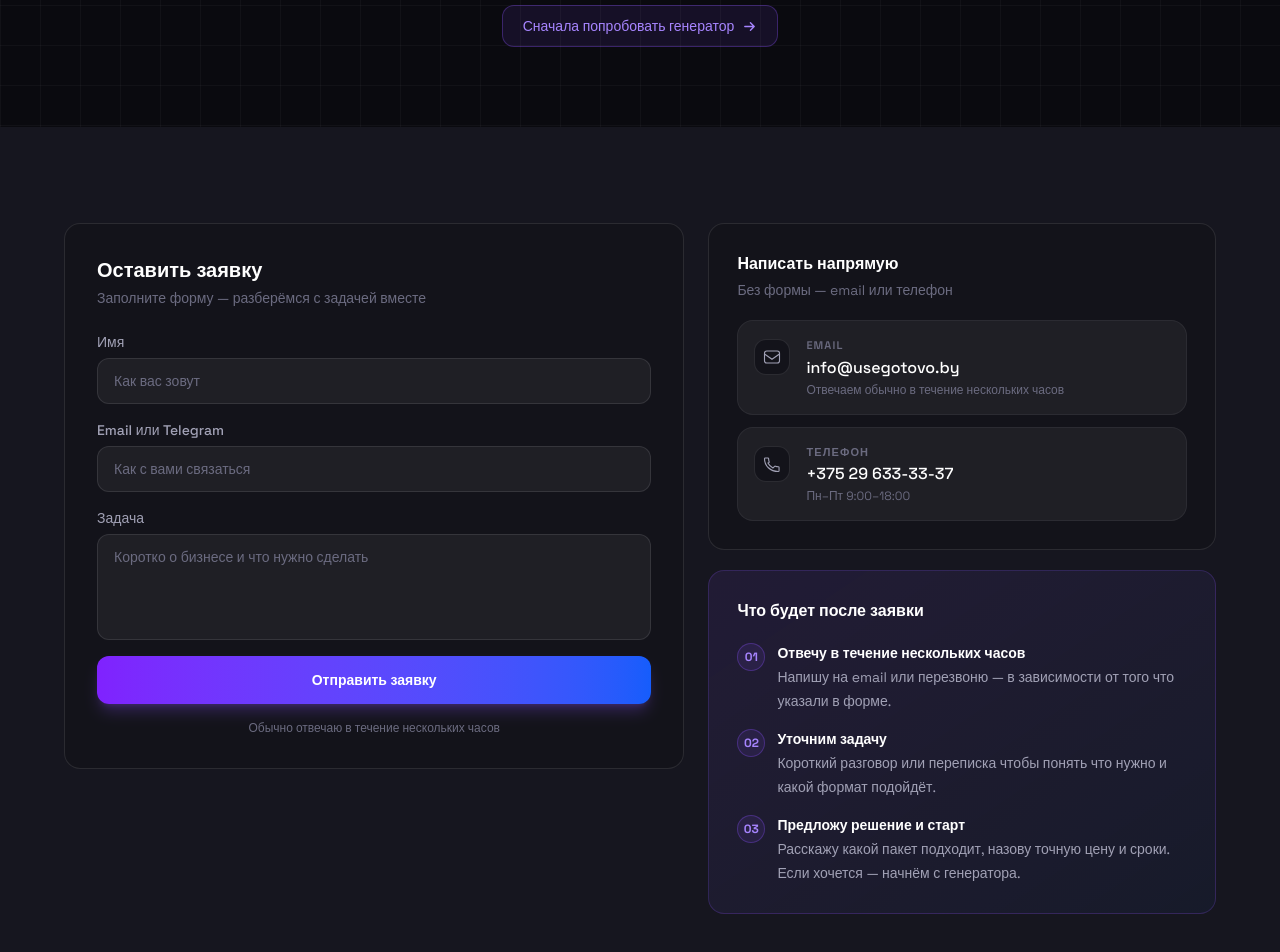
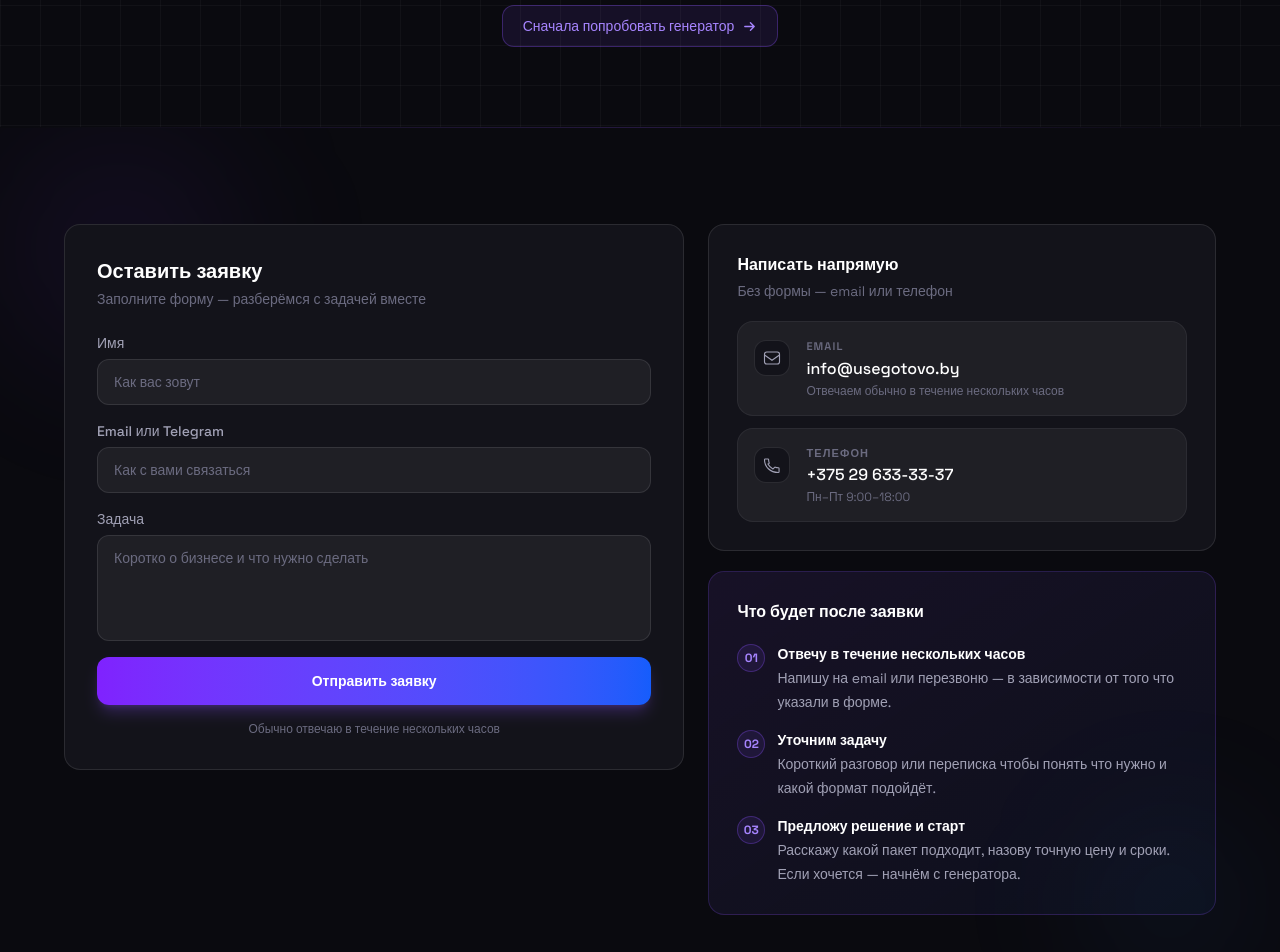
Before and after one commit to Artem-krivko/gotovo, a Next.js app: page /contacts in a window 1280 px wide. Shown: the part 380-1332 px from the top of the page. Built offline with nearby package versions, Linux system fonts and the light colour scheme; no server answers.

Commit message:
feat: акцентные метрики Hero + единый фон на contacts

```diff
--- a/app/contacts/page.tsx
+++ b/app/contacts/page.tsx
@@ -70,7 +70,14 @@ export default function ContactsPage() {
         </div>
       </section>
 
-      <section className="bg-[#16161F] px-4 py-16 sm:px-6 sm:py-24">
+      <div className="relative px-6" aria-hidden="true">
+        <div className="h-px bg-gradient-to-r from-transparent via-violet-500/20 to-transparent" />
+      </div>
+      <section className="relative overflow-hidden bg-[#0A0A0F] px-4 py-16 sm:px-6 sm:py-24">
+        <div className="pointer-events-none absolute -top-20 -left-20 h-[400px] w-[400px]" aria-hidden="true"
+          style={{ background: "radial-gradient(circle, rgba(124,58,237,0.1), transparent 65%)", filter: "blur(60px)" }} />
+        <div className="pointer-events-none absolute -bottom-10 -right-10 h-[300px] w-[300px]" aria-hidden="true"
+          style={{ background: "radial-gradient(circle, rgba(59,130,246,0.08), transparent 65%)", filter: "blur(60px)" }} />
         <div className="mx-auto max-w-6xl grid gap-6 lg:grid-cols-[1.1fr_0.9fr] lg:items-start">
 
           {/* Форма */}
--- a/app/pricing/page.tsx
+++ b/app/pricing/page.tsx
@@ -83,11 +83,11 @@ export default function PricingPage() {
           {/* Метрики */}
           <div className="reveal-up delay-4 mt-12 grid max-w-lg mx-auto grid-cols-3 gap-3">
             {[
-              { value: "€500", label: "от — лендинг" },
-              { value: "7–14 дней", label: "типичный срок" },
-              { value: "50/50", label: "схема оплаты" },
+              { value: "€500", label: "от — лендинг", border: "border-violet-500/30", glow: "shadow-violet-500/10" },
+              { value: "7–14 дней", label: "типичный срок", border: "border-blue-500/30", glow: "shadow-blue-500/10" },
+              { value: "50/50", label: "схема оплаты", border: "border-emerald-500/30", glow: "shadow-emerald-500/10" },
             ].map((m) => (
-              <div key={m.label} className="rounded-2xl border border-white/10 bg-[#13131A] p-4 text-center">
+              <div key={m.label} className={`rounded-2xl border ${m.border} bg-[#13131A] p-4 text-center shadow-lg ${m.glow}`}>
                 <p className="text-base font-bold text-white sm:text-xl">{m.value}</p>
                 <p className="mt-1 text-xs leading-4 text-[#6B6B80]">{m.label}</p>
               </div>
--- a/app/process/page.tsx
+++ b/app/process/page.tsx
@@ -117,11 +117,11 @@ export default function ProcessPage() {
             {/* Метрики */}
             <div className="reveal-up delay-4 mt-12 grid w-full max-w-lg grid-cols-3 gap-3">
               {[
-                { value: "30 сек", label: "до первого превью" },
-                { value: "7 шагов", label: "от идеи до запуска" },
-                { value: "0 ₽", label: "до того как понравится" },
+                { value: "30 сек", label: "до первого превью", border: "border-violet-500/30", glow: "shadow-violet-500/10" },
+                { value: "7 шагов", label: "от идеи до запуска", border: "border-blue-500/30", glow: "shadow-blue-500/10" },
+                { value: "0 ₽", label: "до того как понравится", border: "border-emerald-500/30", glow: "shadow-emerald-500/10" },
               ].map((m) => (
-                <div key={m.label} className="rounded-2xl border border-white/10 bg-[#13131A] p-4 text-center">
+                <div key={m.label} className={`rounded-2xl border ${m.border} bg-[#13131A] p-4 text-center shadow-lg ${m.glow}`}>
                   <p className="text-base font-bold text-white sm:text-lg">{m.value}</p>
                   <p className="mt-1 text-xs leading-4 text-[#6B6B80]">{m.label}</p>
                 </div>
--- a/app/services/page.tsx
+++ b/app/services/page.tsx
@@ -116,11 +116,11 @@ export default function ServicesPage() {
             {/* Метрики */}
             <div className="reveal-up delay-4 mt-12 grid w-full max-w-lg grid-cols-3 gap-3">
               {[
-                { value: "3 формата", label: "под любую задачу" },
-                { value: "7–14 дней", label: "типичный срок" },
-                { value: "Превью бесплатно", label: "через генератор" },
+                { value: "3 формата", label: "под любую задачу", border: "border-violet-500/30", glow: "shadow-violet-500/10" },
+                { value: "7–14 дней", label: "типичный срок", border: "border-blue-500/30", glow: "shadow-blue-500/10" },
+                { value: "Превью бесплатно", label: "через генератор", border: "border-emerald-500/30", glow: "shadow-emerald-500/10" },
               ].map((m) => (
-                <div key={m.label} className="rounded-2xl border border-white/10 bg-[#13131A] p-4 text-center">
+                <div key={m.label} className={`rounded-2xl border ${m.border} bg-[#13131A] p-4 text-center shadow-lg ${m.glow}`}>
                   <p className="text-base font-bold text-white sm:text-lg">{m.value}</p>
                   <p className="mt-1 text-xs leading-4 text-[#6B6B80]">{m.label}</p>
                 </div>
```
